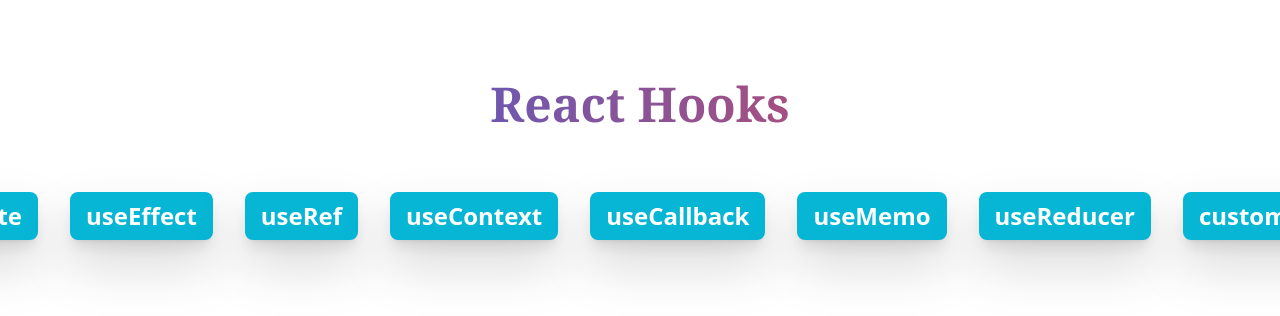
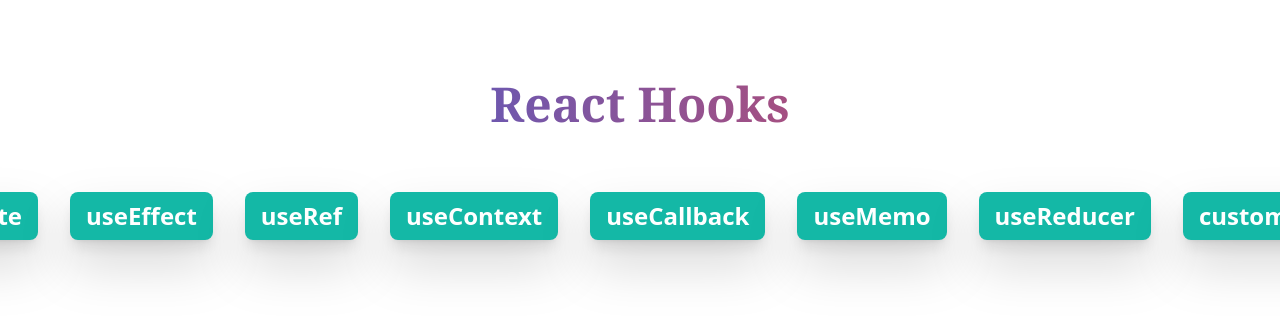
Before and after one commit to saraswathi22-mac/react-hooks-desc, a React (Vite) app: page /react-hooks in a window 1280 px wide. Shown: the top 316 px of the page. Built offline with nearby package versions, Linux system fonts and the light colour scheme.

Commit message:
Added styles for Button and Home

```diff
--- a/src/components/Button/Button.tsx
+++ b/src/components/Button/Button.tsx
@@ -22,7 +22,7 @@ const Button = () => {
       <div className="flex flex-row justify-center mt-16 text-2xl font-semibold gap-8">
         {hooks.map((hook: any) => (
           <button
-            className="btn-primary transition duration-700 ease-in-out"
+            className="btn-primary"
             key={hook}
             onClick={() => navigate(`/react-hooks/${hook}`)}
           >
--- a/src/index.css
+++ b/src/index.css
@@ -4,6 +4,9 @@
 
 @layer components {
   .btn-primary {
-    @apply py-2 px-4 bg-cyan-500 text-white font-semibold rounded-lg shadow-md hover:bg-cyan-700 focus:outline-none focus:ring-2 focus:ring-cyan-400 focus:ring-opacity-75 shadow-lg drop-shadow-2xl;
+    @apply transition ease-in-out delay-100 py-2 px-4 bg-teal-500 text-white font-semibold rounded-lg shadow-md hover:bg-teal-700 focus:outline-none focus:ring-2 focus:ring-teal-400 focus:ring-opacity-75 shadow-lg drop-shadow-2xl hover:-translate-y-1 hover:scale-110;
+  }
+  .btn-home {
+    @apply transition ease-in-out delay-300 m-20 p-2 text-3xl bg-gradient-to-r from-green-400 to-blue-500 hover:from-blue-500 hover:to-green-500 rounded-lg shadow-md font-semibold;
   }
 }
--- a/src/pages/Home/Home.tsx
+++ b/src/pages/Home/Home.tsx
@@ -4,7 +4,7 @@ import { useNavigate } from "react-router-dom";
 const Home = () => {
   const navigate = useNavigate();
   return (
-    <button className="transition duration-700 ease-in-out" onClick={() => navigate("/react-hooks")}>
+    <button className="btn-home" onClick={() => navigate("/react-hooks")}>
       React Hooks
     </button>
   );
```
